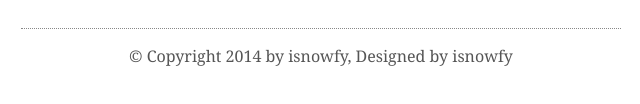
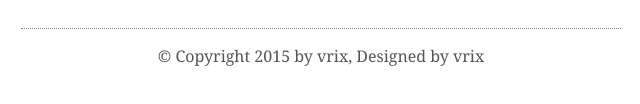
Before and after one commit to vrix/vrix.github.io, a plain HTML site: page index.html in a window 1280 px wide. Shown: the part 188-292 px from the top of the page, 319-959 px from the left. Drawn offline with Linux system fonts and the light colour scheme.

Commit message:
update homepage

```diff
--- a/index.html
+++ b/index.html
@@ -5,7 +5,7 @@
     <meta name="viewport" content="width=device-width, initial-scale=1.0"/>
     <meta name="Keywords" content="blog"/>
     <meta name="Description" content="blog"/>
-    <title>Simple</title>
+    <title>TWO BUS IS NOT A BUS</title>
     <link rel="shortcut icon" href="/static/favicon.png"/>
     <link rel="stylesheet" type="text/css" href="main.css" />
 </head>
@@ -32,7 +32,7 @@
     <div class="innermain" id="main">
     </div>
     <div class="footer">
-        <p>© Copyright 2014 by isnowfy, Designed by isnowfy</p>
+        <p>© Copyright 2015 by vrix, Designed by vrix</p>
     </div>
 </div>
 <script src="main.js"></script>
```
